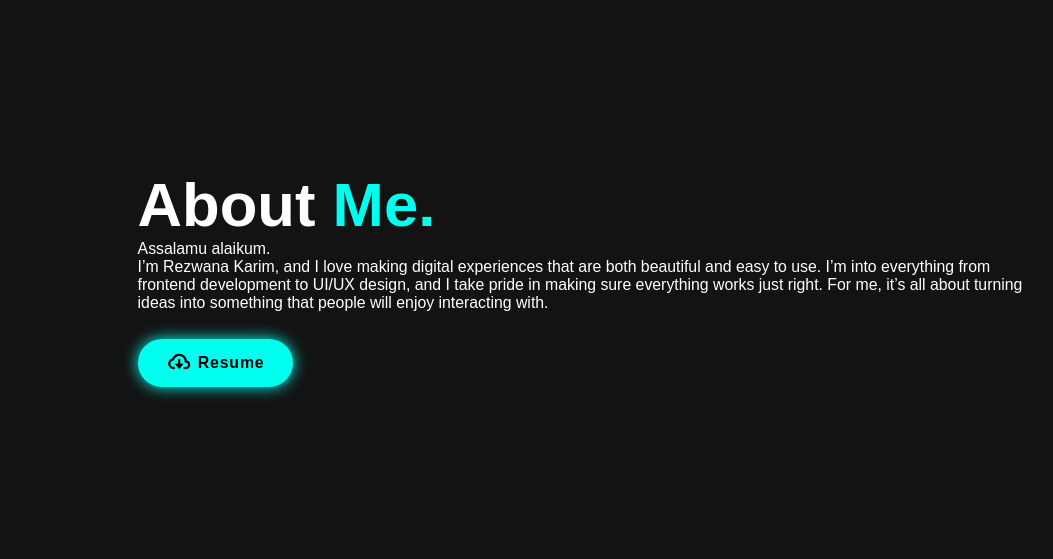
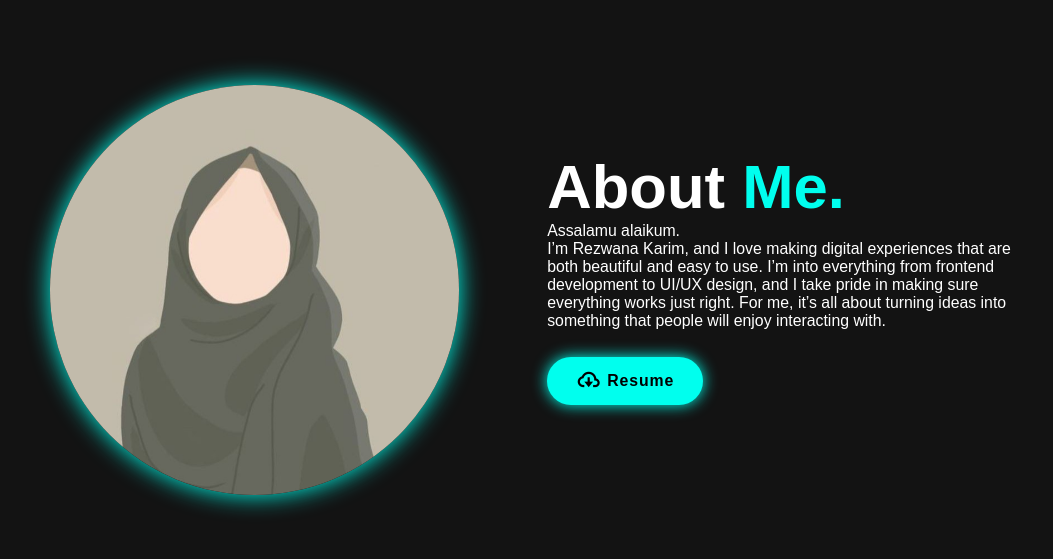
Before and after one commit to karim-rezwana/rezwana, a plain HTML site: page index.html in a window 1280 px wide. Shown: the part 909-1468 px from the top of the page, without its empty margins (104-1157 px from the left). Drawn offline with nearby package versions, Linux system fonts and the light colour scheme.

Commit message:
Update index.html

```diff
--- a/index.html
+++ b/index.html
@@ -63,7 +63,7 @@
     <section class="about" id="about">
 
         <div class="about-img">
-            <img src="images/image0.jpg" alt="">
+            <img src="image0.jpg" alt="">
         </div>
         <div class="about-content">
             <h2>About <span>Me.</span></h2>
```
